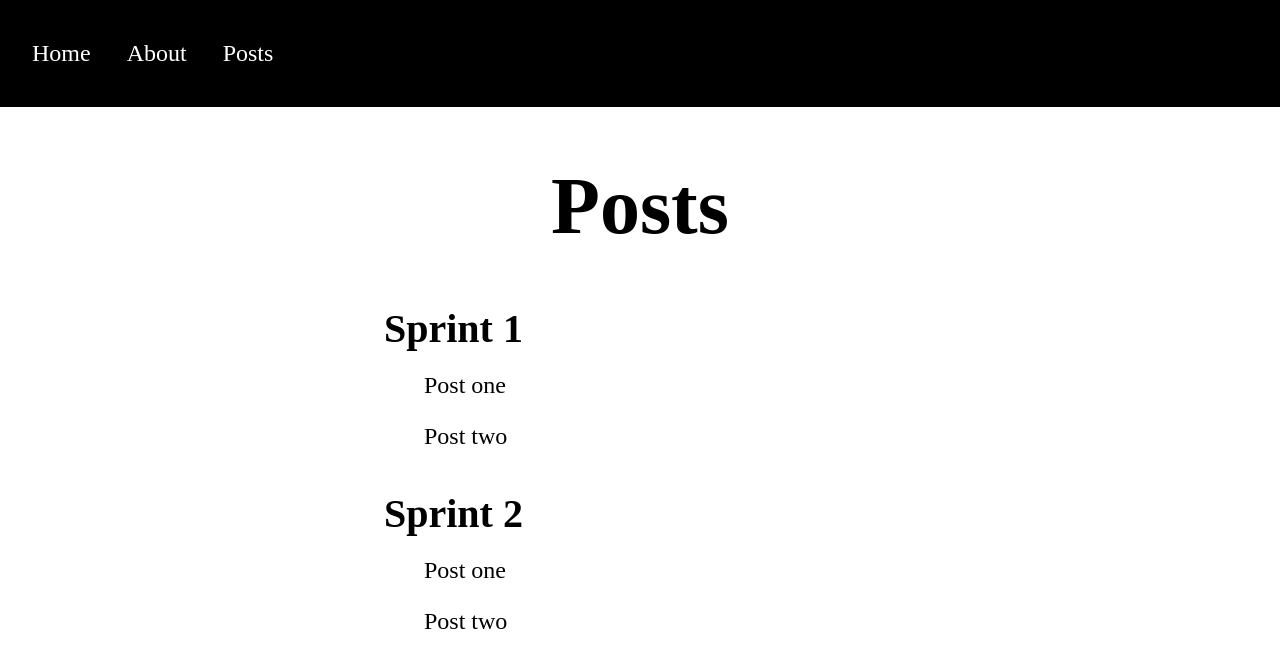
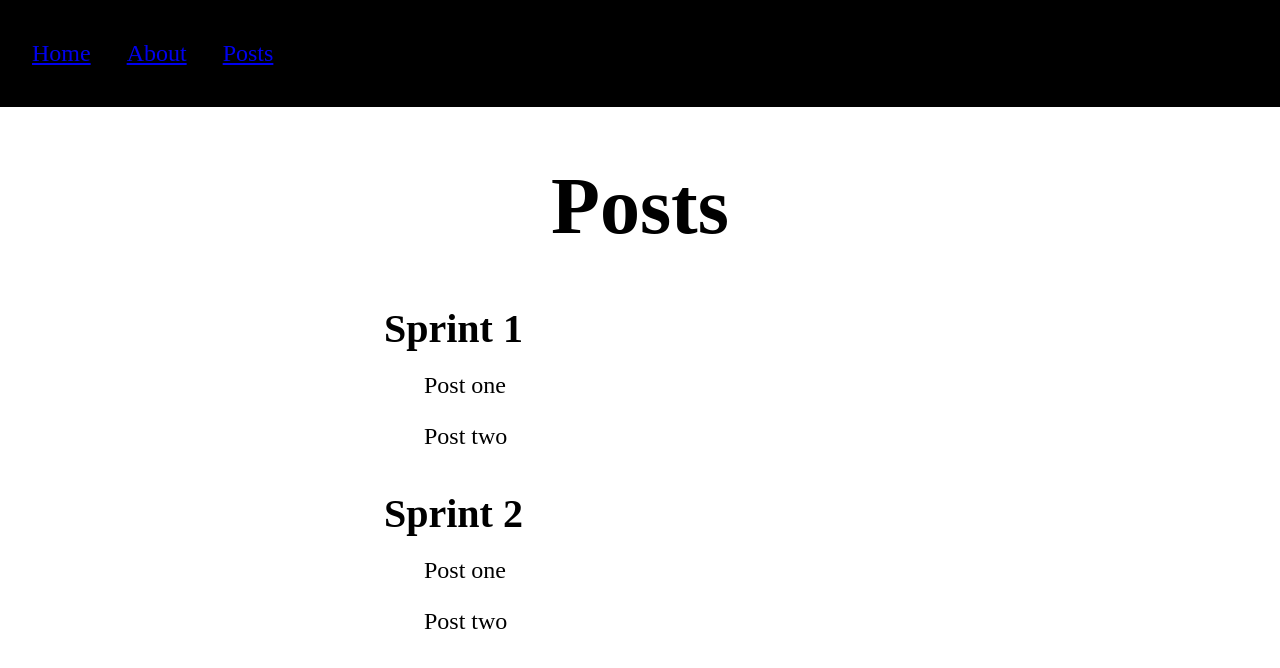
Before and after one commit to joseph-ford10/joseph-ford10.github.io, a plain HTML site: page contents-file/posts-list.html in a window 1280 px wide. Drawn offline with Linux system fonts and the light colour scheme.

Commit message:
Add links to navbar

```diff
--- a/contents-file/posts-list.html
+++ b/contents-file/posts-list.html
@@ -1,15 +1,15 @@
 <!DOCTYPE html>
 <html>
   <head>
-    <link rel="stylesheet" type="text/css" href="../joseph-ford10.github.io/styles/main.css">
+    <link rel="stylesheet" type="text/css" href="../styles/main.css">
   </head>
   <body>
     <div class="navbar">
       <nav>
         <ul class="navlinks">
-          <li class="navlink-one">Home</li>
-          <li class="navlink-two">About</li>
-          <li class="navlink-three">Posts</li>
+          <li class="navlink-one"><a href="index.html">Home</a></li>
+          <li class="navlink-two"><a href="##">About</a></li>
+          <li class="navlink-three"><a href="../joseph-ford10.github.io/contents-file/posts-list.html">Posts</a></li>
         </ul>
     </div>
     <div class="posts-list">
```
Also changed, not shown: blog/blog-post-template.html (+3 -3 lines), blog/sprint-1-blog-1.html (+3 -3 lines), index.html (+3 -3 lines).
